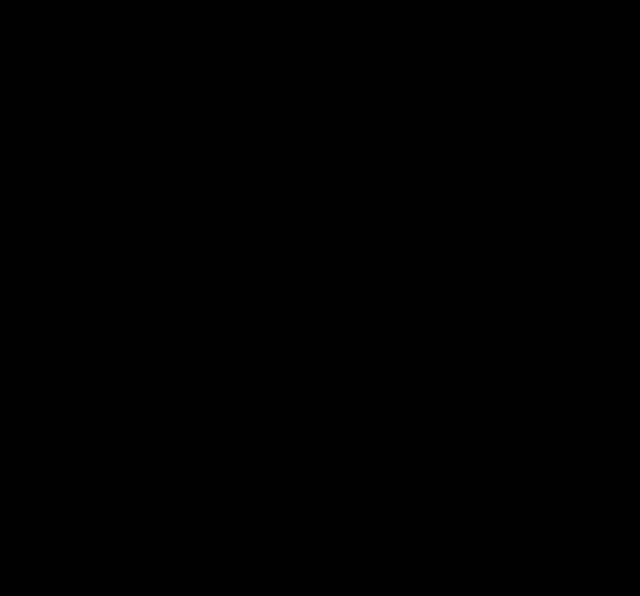
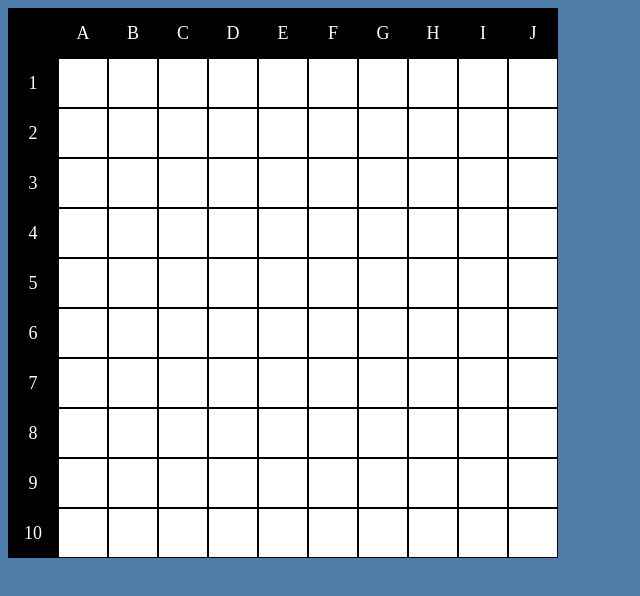
Before and after one commit to Falcosn28/battleship, a website built with webpack: page src/template.html in a window 1280 px wide. Shown: the whole page, without its empty margins (0-640 px from the left). Built offline with nearby package versions, Linux system fonts and the light colour scheme.

Commit message:
i have created board but i will have to change it

```diff
--- a/src/dom.js
+++ b/src/dom.js
@@ -7,12 +7,9 @@
 
   function domBoard() {
 
-    console.log("sus")
-
-    for (let i = 0; i < player.gameboard.getBoard().length; i++) {
+    for (let i = 0; i < 100; i++) {
       const box = document.createElement("div");
       box.classList.add("box");
-      box.innerHTML = "s"
       divBoard.append(box)
     }
 
--- a/src/styles.css
+++ b/src/styles.css
@@ -1,4 +1,62 @@
+
+*, *::after, *::before{
+  box-sizing: border-box;
+}
 
 body{
+  background-color: rgb(77, 124, 168);
+  display: flex;
+  flex-direction: column;
+
+}
+
+.content{
+  display: flex;
+}
+
+.board{
+  display: grid;
+  grid-template-columns: repeat(10, 1fr);
+  grid-template-rows: repeat(10, 1fr);
+  width: 500px;
+  height: 500px;
+}
+
+.box{
+  background-color: white;
+  border: solid rgb(0, 0, 0) 1px;
+}
+
+.numbers-on-board{
+  display: grid;
+  grid-template-rows: repeat(10, 1fr);
+  height: 500px;
+  width: 50px;
+
+  color: white;
+  font-size: 18px;
+}
+
+.numbers-on-board div{
+  display: flex;
+  justify-content: center;
+  align-items: center;
   background-color: black;
 }
+
+.letters-on-board{
+  display: grid;
+  grid-template-columns: repeat(11, 1fr);
+  height: 50px;
+  width: 550px;
+
+  color: white;
+  font-size: 18px;
+}
+
+.letters-on-board div{
+  display: flex;
+  justify-content: center;
+  align-items: center;
+  background-color: black;
+}
--- a/src/template.html
+++ b/src/template.html
@@ -7,8 +7,38 @@
 </head>
 <body>
 
-  <div class="board">
+    <div class="letters-on-board">
+      <div></div>
+      <div>A</div>
+      <div>B</div>
+      <div>C</div>
+      <div>D</div>
+      <div>E</div>
+      <div>F</div>
+      <div>G</div>
+      <div>H</div>
+      <div>I</div>
+      <div>J</div>
+    </div>
 
+  <div class="content">
+
+    <div class="numbers-on-board">
+      <div>1</div>
+      <div>2</div>
+      <div>3</div>
+      <div>4</div>
+      <div>5</div>
+      <div>6</div>
+      <div>7</div>
+      <div>8</div>
+      <div>9</div>
+      <div>10</div>
+    </div>
+
+
+
+    <div class="board"></div>
   </div>
 
 </body>
```
